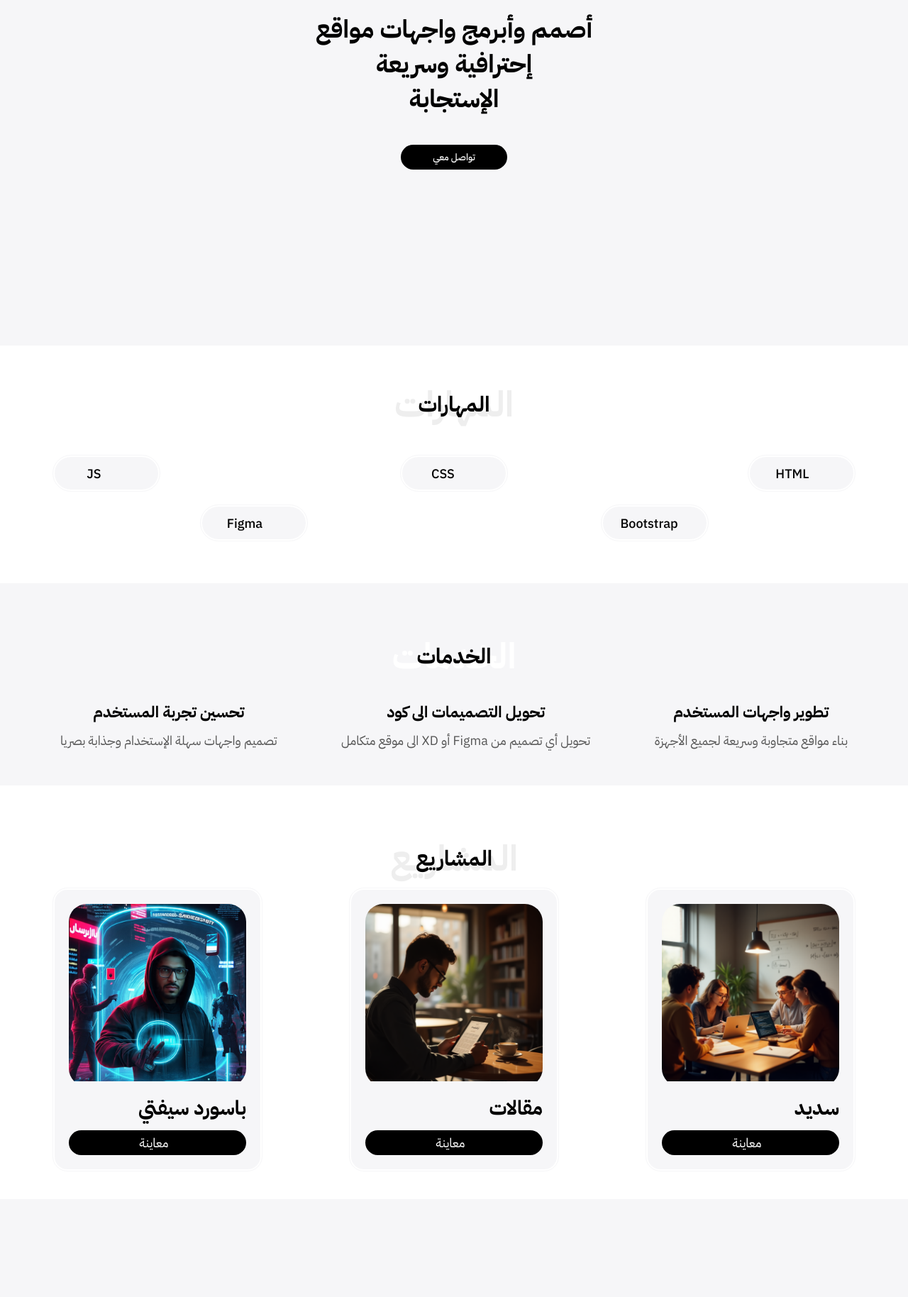
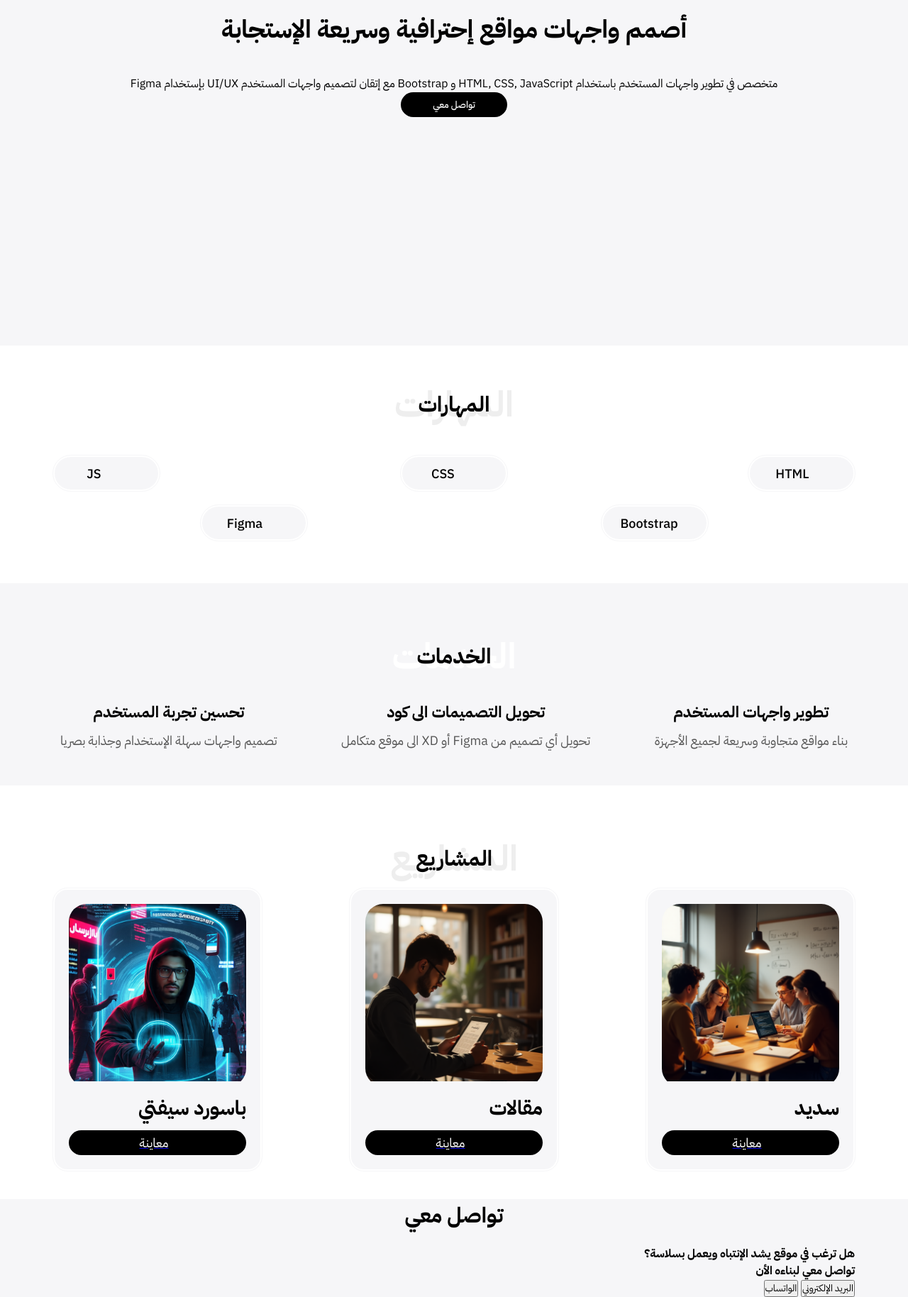
Before and after one commit to 27waab/my_portfolio, a plain HTML site: page index.html in a window 1280 px wide. Shown: the part 313-2141 px from the top of the page at 71% size. Before the commit the page ends 2003 px from the top, so only its background shows below. Drawn offline with Linux system fonts and the light colour scheme; a web font is replaced by a local one.

Commit message:
Update index.html

```diff
--- a/index.html
+++ b/index.html
@@ -12,24 +12,27 @@
             <div class="container">
                 <div class="name">أواب عبدالباقي</div>
                 <div class="impotentInfo">
-                    <p>مطور ويب</p>
                     <button>
                         <span></span>
                         <span></span>
                     </button>
+                    <button class="lang">
+                        <i class="hgi hgi-stroke hgi-language-square"></i>
+                        English
+                    </button>
                     <div class="cardBox">
+                        <a href="tel:249968470238">
                             <div class="item">
                                 <i class="hgi hgi-stroke hgi-call-02"></i>
                                 أتصل بي
                             </div>
+                        </a>
+                        <a href="">
                             <div class="item">
                                 <i class="hgi hgi-stroke hgi-document-attachment"></i>
                                 السيرة الذاتية
                             </div>
-                        <div class="item">
-                            <i class="hgi hgi-stroke hgi-language-square"></i>
-                            Change Language
-                        </div>
+                        </a>
                     </div>
                 </div>
             </div>
@@ -41,7 +44,8 @@
                     <p>حياك  &#128075; </p>
                 </div>
                 <div class="text">
-                    <h1>أصمم وأبرمج واجهات مواقع<br />إحترافية وسريعة<br />الإستجابة</h1>
+                    <h1>أصمم واجهات مواقع إحترافية وسريعة الإستجابة</h1>
+                    <p>متخصص في تطوير واجهات المستخدم باستخدام HTML, CSS, JavaScript و Bootstrap مع إتقان لتصميم واجهات المستخدم UI/UX بإستخدام Figma</p>
                     <button>تواصل معي</button>
                 </div>
             </div>
@@ -104,10 +108,12 @@
                     </div>
                     <div class="text">
                         <h4>سديد</h4>
+                        <a href="https://27waab.github.io/Sadeed/" target="_blank">
                             <button>
                                 <i class="hgi hgi-stroke hgi-view"></i>
                                 معاينة
                             </button>
+                        </a>
                     </div>
                 </div>
                 <div class="box">
@@ -116,10 +122,12 @@
                     </div>
                     <div class="text">
                         <h4>مقالات</h4>
+                        <a href="https://2waab.github.io/Maqalat/" target="_blank">
                             <button>
                                 <i class="hgi hgi-stroke hgi-view"></i>
                                 معاينة
                             </button>
+                        </a>
                     </div>
                 </div>
                 <div class="box">
@@ -128,11 +136,32 @@
                     </div>
                     <div class="text">
                         <h4>باسورد سيفتي</h4>
+                        <a href="https://2waab.github.io/Passwords-Safty/" target="_blank">
                             <button>
                                 <i class="hgi hgi-stroke hgi-view"></i>
                                 معاينة
                             </button>
+                        </a>
                     </div>
+                </div>
+            </div>
+        </section>
+        <section class="contact">
+            <h2 class="main-heading">تواصل معي</h2>
+            <div class="container">
+                <h4>هل ترغب في موقع يشد الإنتباه ويعمل بسلاسة؟ <br > تواصل معي لبناءه الأن</h4>
+                <div class="buttons">
+                    <a href="mailto:awaab150@gmail.com" target="_blank">
+                        <button>
+                            <i class="hgi hgi-stroke hgi-mail-01"></i>
+                            البريد الإلكتروني
+                        </button></a>
+                    <a href="https://wa.me/249968470238" target="_blank">
+                        <button>
+                            <i class="hgi hgi-stroke hgi-whatsapp"></i>
+                            الواتساب
+                        </button>
+                    </a>
                 </div>
             </div>
         </section>
```
Lines whose indentation alone changed are shown as unchanged.
